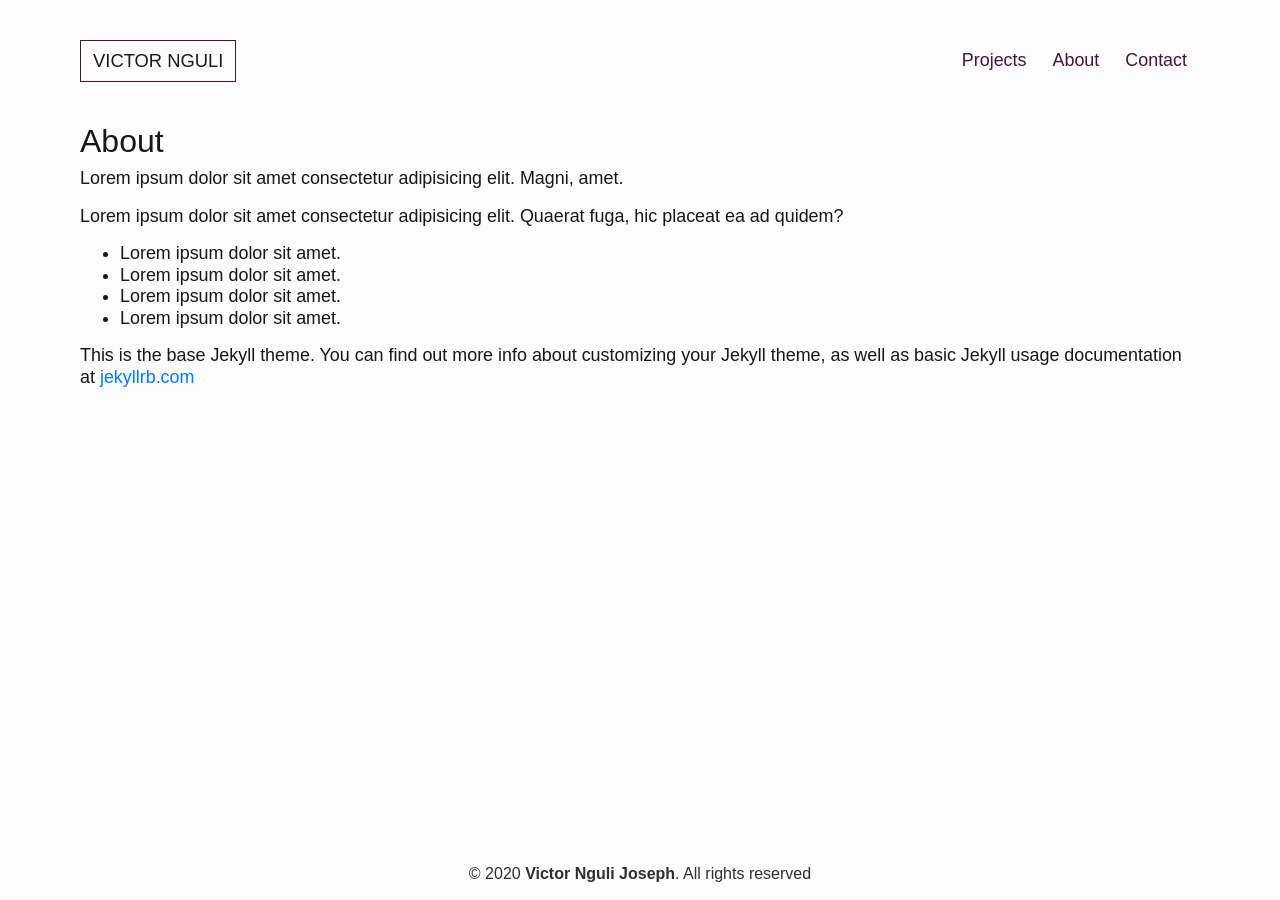
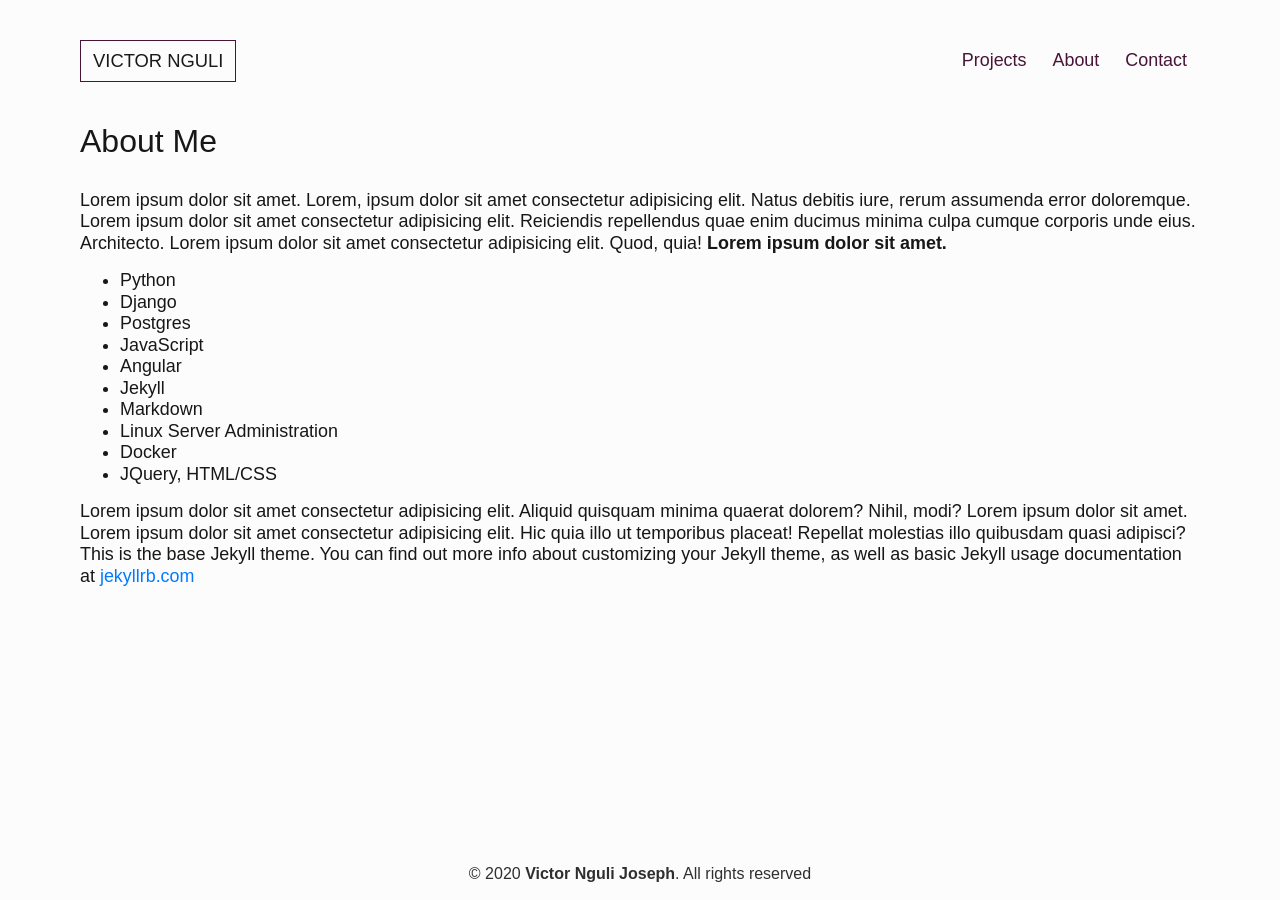
Before and after one commit to Victornguli/victornjoseph.com, a Jekyll site: the page built from about.markdown, in a window 1280 px wide. Built offline with Jekyll 4.4.1, drawn with Linux system fonts in a browser that asks for light colours; nearby versions of some CDN libraries.

Commit message:
initial about layout

```diff
--- a/_layouts/about.html
+++ b/_layouts/about.html
@@ -3,14 +3,39 @@ layout: default
 ---
 
 <div class="about">
-    <h2 class="post-list post-header">About</h2>
-    <p>Lorem ipsum dolor sit amet consectetur adipisicing elit. Magni, amet.</p>
-    <p>Lorem ipsum dolor sit amet consectetur adipisicing elit. Quaerat fuga, hic placeat ea ad quidem?</p>
-    <ul>
-        <li>Lorem ipsum dolor sit amet.</li>
-        <li>Lorem ipsum dolor sit amet.</li>
-        <li>Lorem ipsum dolor sit amet.</li>
-        <li>Lorem ipsum dolor sit amet.</li>
+    <h2 class="post-list post-header">{{ page.title }}</h2>
+    <!-- TODO Add Avatar/Image -->
+    <div class="avatar">
+        <img src="" alt="">
+    </div>
+    <div class="intro">
+        <p>Lorem ipsum dolor sit amet.
+            Lorem, ipsum dolor sit amet consectetur adipisicing elit. Natus debitis iure, rerum assumenda error
+            doloremque.
+            Lorem ipsum dolor sit amet consectetur adipisicing elit. Reiciendis repellendus quae enim ducimus minima
+            culpa cumque corporis unde eius. Architecto. Lorem ipsum dolor sit amet consectetur adipisicing elit. Quod,
+            quia! <b>Lorem ipsum dolor sit amet.</b>
+        </p>
+    </div>
+
+    <ul class="skills">
+        <li class="skill-item">Python</li>
+        <li class="skill-item">Django</li>
+        <li class="skill-item">Postgres</li>
+        <li class="skill-item">JavaScript</li>
+        <li class="skill-item">Angular</li>
+        <li class="skill-item">Jekyll</li>
+        <li class="skill-item">Markdown</li>
+        <li class="skill-item">Linux Server Administration</li>
+        <li class="skill-item">Docker</li>
+        <li class="skill-item">JQuery, HTML/CSS</li>
     </ul>
+
+    <div class="work-history">
+        Lorem ipsum dolor sit amet consectetur adipisicing elit. Aliquid quisquam minima quaerat dolorem? Nihil, modi?
+        Lorem ipsum dolor sit amet. Lorem ipsum dolor sit amet consectetur adipisicing elit. Hic quia illo ut temporibus
+        placeat! Repellat molestias illo quibusdam quasi adipisci?
+    </div>
+
     {{ content }}
 </div>
--- a/about.markdown
+++ b/about.markdown
@@ -1,6 +1,6 @@
 ---
 layout: about
-title: About
+title: About Me
 permalink: /about/
 ---
 
```
Also changed, not shown: projects.md (+1 -0 lines), _layouts/page.html (deleted), _sass/_about.scss (added).
